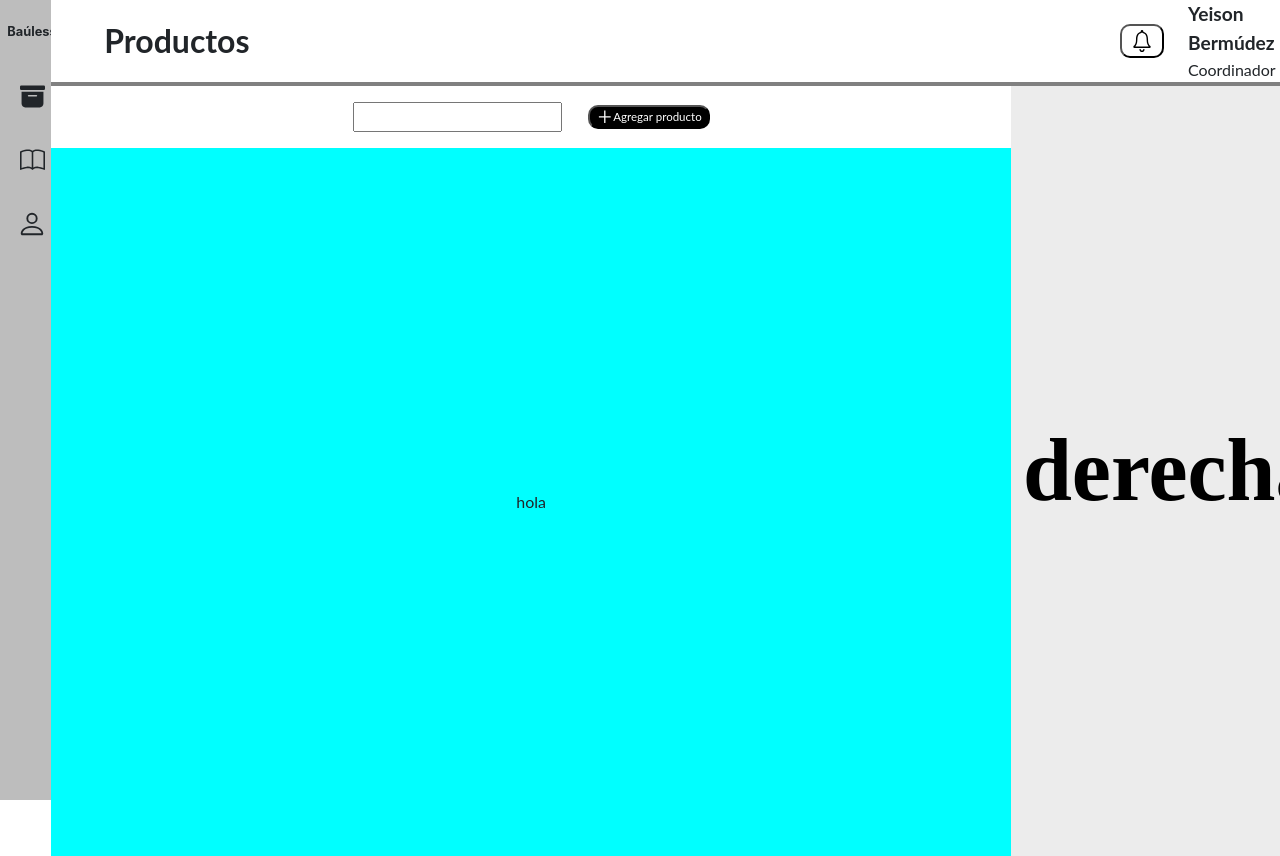
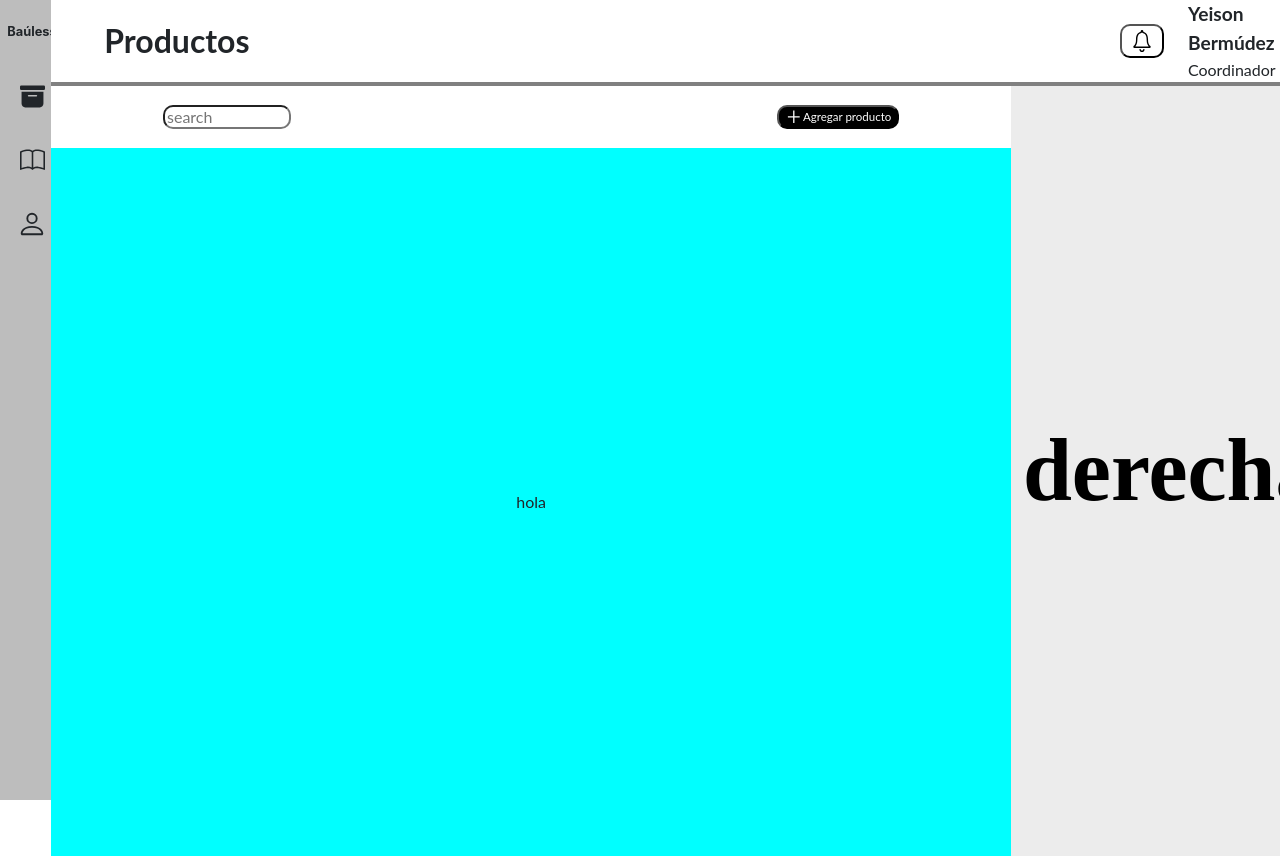
Before and after one commit to yeison0797/inventario.Front, a React (Create React App) app: page /productos in a window 1280 px wide. Shown: the top 856 px of the page. Built offline with nearby package versions, Linux system fonts and the light colour scheme.

Commit message:
modif-izq

```diff
--- a/src/componentes/IzqProductos.js
+++ b/src/componentes/IzqProductos.js
@@ -5,16 +5,16 @@ import { AiOutlinePlus } from "react-icons/ai";
 
 
 export function IzqProductos(){
-
   return(
     <div className="izq">
       <div className="busqueda-agregar">
-        <div className="middle">
 
-          <form action="" className="search-box">
-            <input type="text" className="input"/>
-            <button className="btn" id="" type="button"></button>
-          </form>
+        <div className="search-input">
+          {/* <i className="iconos"><BsSearch style={{  position:"relative", left:"100%"}} /></i>      */}
+          <input type='text' icon={<BsSearch />} placeholder="search " className="entrada-busqueda"/>
+
+        </div>
+        <div className="espacio2">
         </div>
         <div className="boton-agregar">
           <button className="btn-agregar" type="submit">
```
